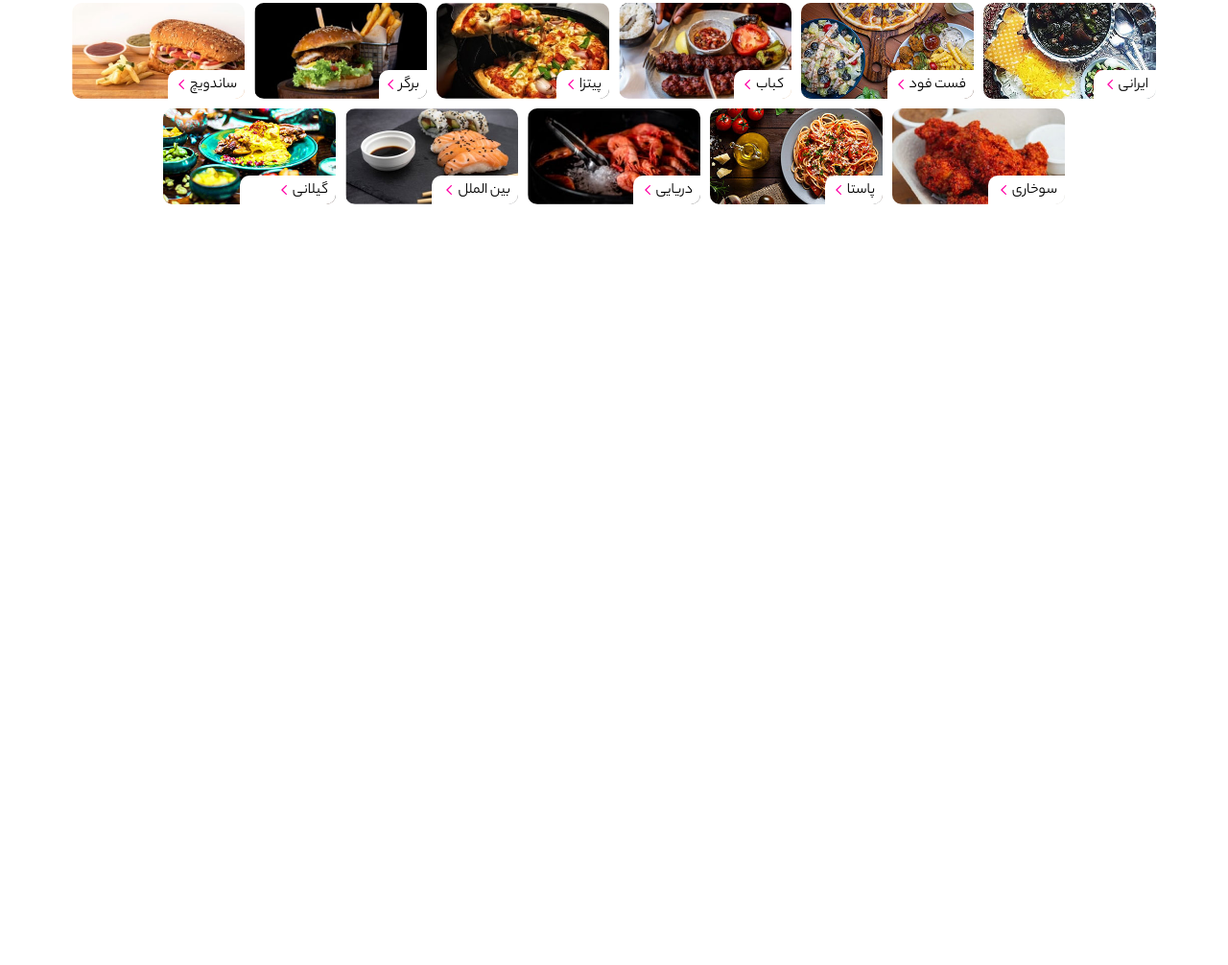
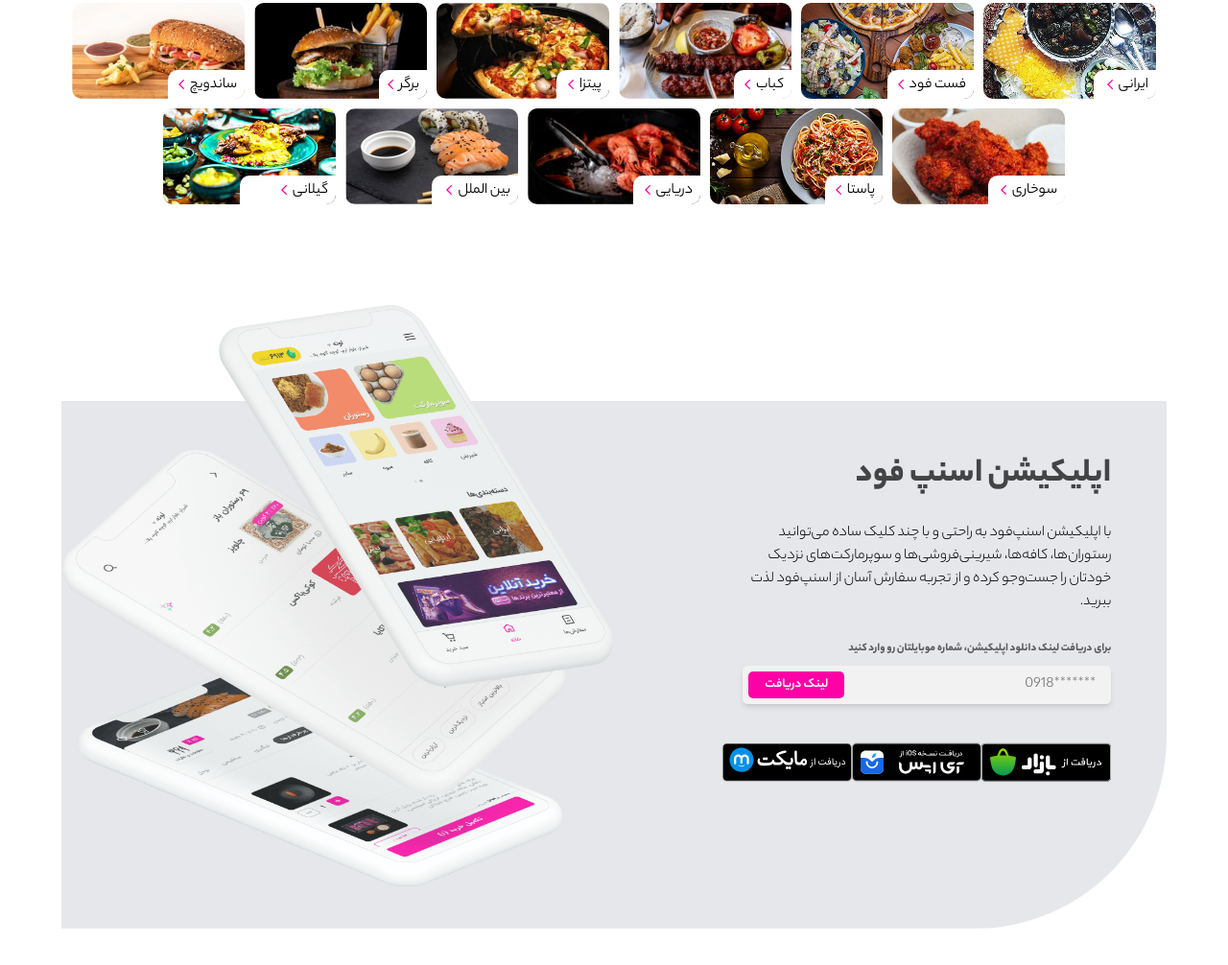
Before and after one commit to hoseinmohammadi-dev/snappfood, a plain HTML site: page index.html in a window 1280 px wide. Shown: the part 884-1890 px from the top of the page at 96% size. Before the commit the page ends 1342 px from the top, so only its background shows below. Drawn offline with Linux system fonts and the light colour scheme.

Commit message:
main section 3

```diff
--- a/index.html
+++ b/index.html
@@ -23,7 +23,7 @@
                         <img src="icon/svgexport-2.svg" alt="">
                         <p>ثبت نام فروشندگان</p>
                     </div>
-                    <p class="w-[140px] mr-5 fc   n">ورود یا عضویت</p>
+                    <p class="w-[140px] mr-5 btn fc">ورود یا عضویت</p>
                 </div>
 
                 <div class="  flex justify-end items-center lg:hidden w-5">
@@ -177,8 +177,6 @@
                         </div>
                     </div>
 
-
-
                     <div
                         class="  bg-[url(../img/website_image_seafood_1.jpg)] *:rounded-tl-[10px] *:bg-white *:py-1 *:px-2">
                         <div class="  w-[70px] h-[30px]">
@@ -202,7 +200,32 @@
                             <img class="w-[6px] mr-1.5" src="../icon/svgexport-8.svg" alt="">
                         </div>
                     </div>
+            </section>
+            <section
+                class="w-full lg:w-[90%] h-[430px] lg:h-[550px] bg-gray-200 lg:rounded-br-[200px] mx-auto mt-20 md:mt-50 *:w-full *:lg:w-1/2  flex">
+                <div class="p-[5%]">
+                    <h2 class="text-4xl font-black opacity-70">اپلیکیشن اسنپ فود</h2>
+                    <p class="font-medium w-full lg:w-[85%] py-7">با اپلیکیشن اسنپ‌فود به راحتی و با چند کلیک ساده
+                        می‌توانید رستوران‌ها، کافه‌ها، شیرینی‌فروشی‌ها و سوپرمارکت‌های نزدیک خودتان را جست‌و‌جو کرده و
+                        از تجربه سفارش آسان از اسنپ‌فود لذت ببرید.</p>
+                    <p class="font-black text-xs opacity-60">برای دریافت لینک دانلود اپلیکیشن، شماره موبایلتان رو وارد کنید</p>
 
+                    <div class="relative w-full max-w-sm mt-2.5">
+                        <input type="number" placeholder="*******0918"
+                            class="w-full pl-10 pr-4 py-2 bg-[rgb(242,242,242)] rounded-[5px] shadow-md outline-0" />
+                        <p class="btn w-25 fc rounded-[5px] absolute inset-y-0 left-0 m-1.5 text-sm">لینک دریافت</p>
+                    </div>
+
+                    <figure class="flex flex-wrap py-10">
+                        <img src="icon/svgexport-10.svg" alt="">
+                        <img src="icon/svgexport-12.svg" alt="">
+                        <img src="icon/svgexport-9.svg" alt="">
+                        <img src="" alt="">
+                    </figure>
+                </div>
+                <figure class="hidden lg:block  -translate-y-[160px] xl:-translate-y-[230px]">
+                    <img src="img/img_app_mockup@2x.png" alt="">
+                </figure>
             </section>
         </main>
     </div>
@@ -211,4 +234,11 @@
 
 </html>
 
-<!-- bg-[url(../img/website_image_irani_1.jpg)] -->
+
+<!-- <div class="absolute inset-y-0 left-0 pl-3 flex items-center pointer-events-none">
+
+    <svg class="w-5 h-5 text-gray-400" fill="none" stroke="currentColor" stroke-width="2" viewBox="0 0 24 24">
+        <path stroke-linecap="round" stroke-linejoin="round"
+            d="M21 21l-4.35-4.35M16.65 16.65A7.5 7.5 0 1116.65 2a7.5 7.5 0 010 15z" />
+    </svg>
+</div> -->
```
Also changed, not shown: style/master.css (line endings or trailing spaces), style/output.css.
